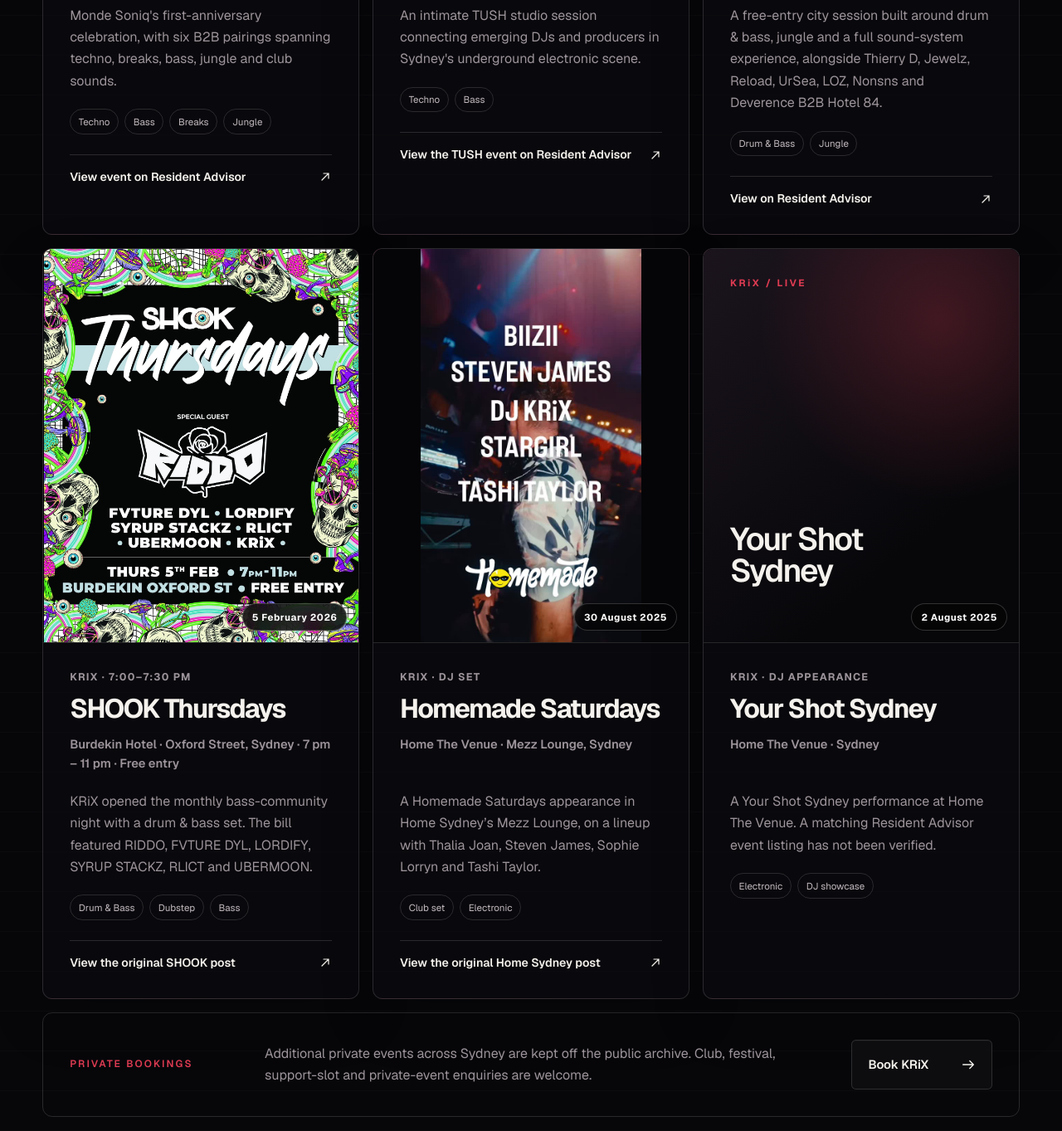
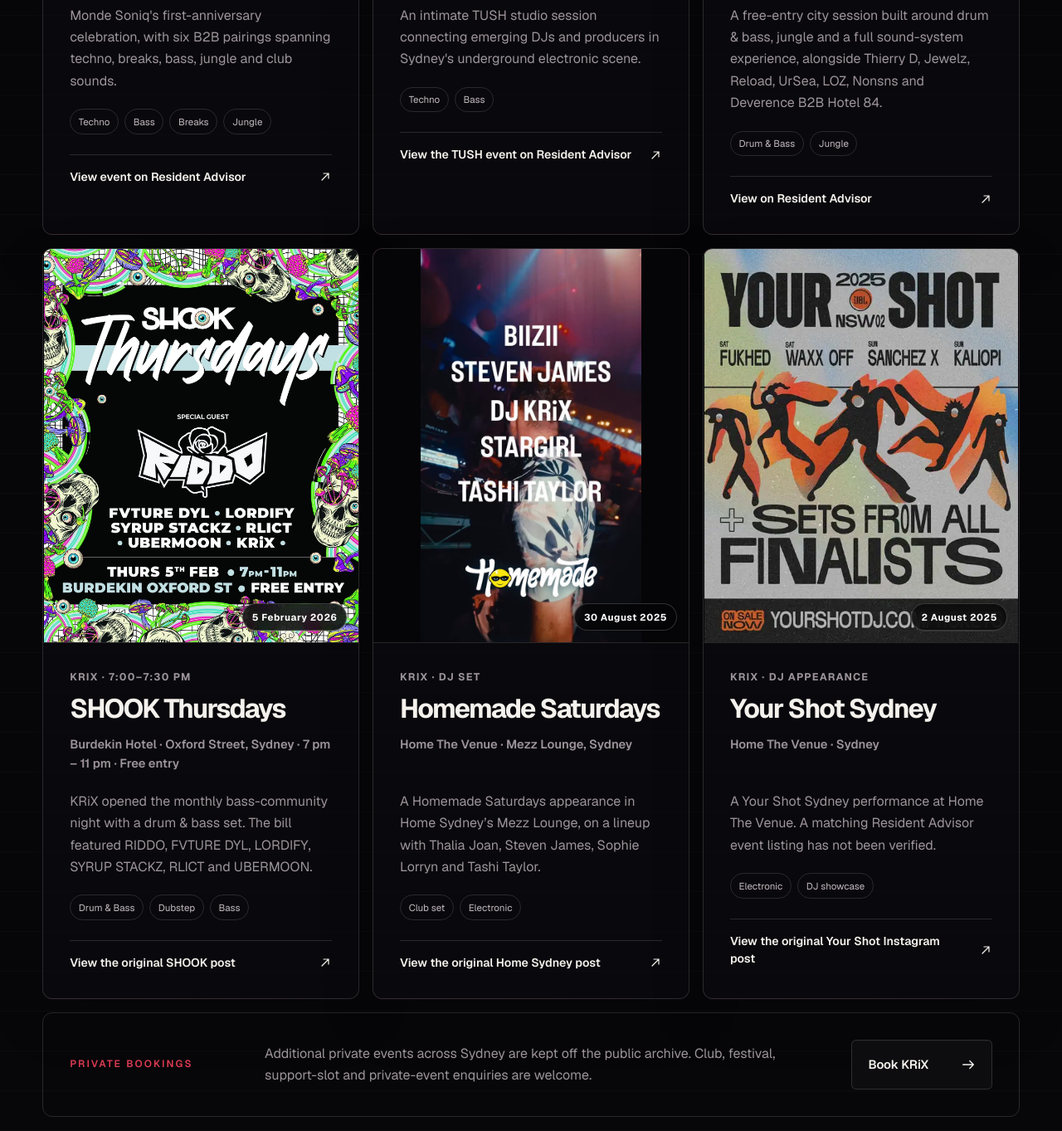
Before and after one commit to KRiX-17/Studio-KRiX-Website, a Next.js app: page /music in a window 1280 px wide. Shown: the part 2375-3738 px from the top of the page at 83% size. Built offline with nearby package versions, Linux system fonts and the light colour scheme.

Commit message:
Add Your Shot NSW 2025 original event poster
* Link Your Shot 2025 artwork and original Instagram source

* Add sourced Your Shot NSW 2025 original promotional artwork

```diff
--- a/data/live-events.ts
+++ b/data/live-events.ts
@@ -128,5 +128,13 @@ export const artistLiveEvents: readonly ArtistLiveEvent[] = [
     summary:
       "A Your Shot Sydney performance at Home The Venue. A matching Resident Advisor event listing has not been verified.",
     genres: ["Electronic", "DJ showcase"],
+    artwork: {
+      src: "/images/music/events/your-shot-sydney-2025.webp",
+      alt: "Your Shot NSW 2025 promotional artwork for the Sydney DJ showcase",
+      width: 550,
+      height: 690,
+    },
+    sourceUrl: "https://www.instagram.com/p/DMrvB5Jy-p_/?img_index=1",
+    sourceLabel: "View the original Your Shot Instagram post",
   },
 ];
```
Also changed, not shown: public/images/music/events/your-shot-sydney-2025.webp (added).
